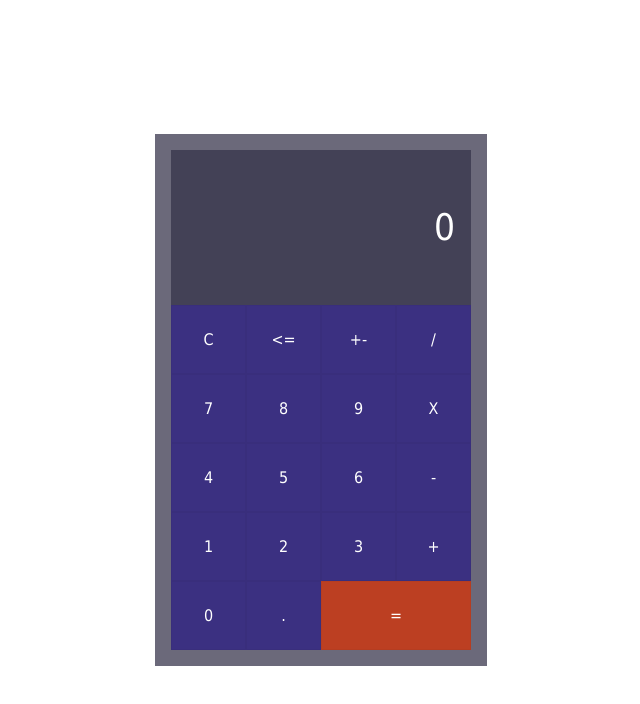
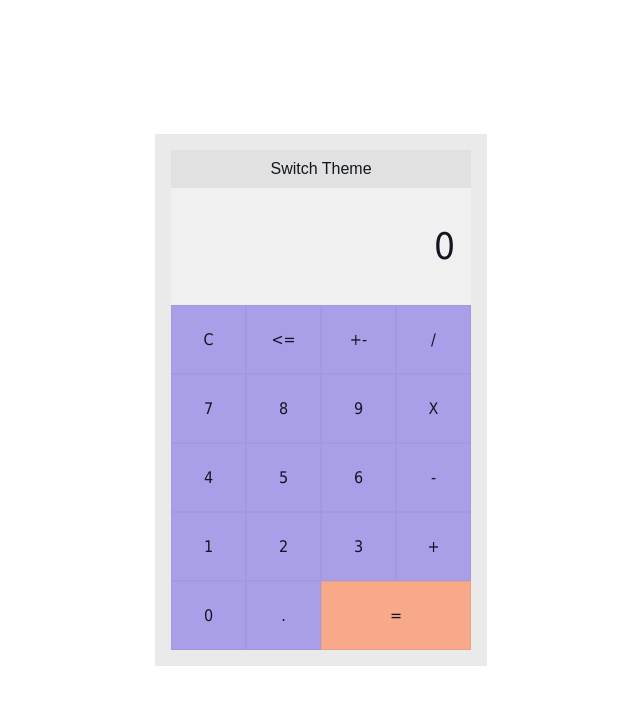
Before and after one commit to Serge0n/Calculator-exercise, a React (Create React App) app: page / in a window 1280 px wide. Shown: the top 704 px of the page, without its empty margins (319-959 px from the left). Built offline with nearby package versions, Linux system fonts and the light colour scheme.

Commit message:
global styles

```diff
--- a/src/App.css
+++ /dev/null
@@ -1,12 +0,0 @@
-body {
-  margin: 0;
-  padding: 0;
-  font-family: Tahoma, Geneva, sans-serif;
-}
-
-#root {
-  min-height: 100vh;
-  display: flex;
-  justify-content: center;
-  align-items: center;
-}
--- a/src/App.tsx
+++ b/src/App.tsx
@@ -1,125 +1,18 @@
-import { FC, useState } from 'react'
+import { FC } from 'react'
 import { Calculator } from './components/Calculator'
-import { Numpad } from './components/Numpad'
-import { Screen } from './components/Screen'
-import { Digit, Operator } from './types'
-
-const MAX_DIGITS = 11
+import { ThemeProvider } from "styled-components"
+import { useTheme } from './useTheme'
+import { darkTheme, lightTheme } from './themes'
+import { GlobalStyles } from './GlobalStyles'
 
 export const App:FC  = () => {
-  const [screen, setScreen] = useState("0")
-  const [operator, setOperator] = useState<Operator>()
-  const [waitingForRightOperand, setWaitingForRightOperand] = useState(true)
-  const [result, setResult] = useState(0)
-
-  const calculate = (rightOperand: number, pendingOperator: Operator): boolean => {
-    let newResult = result
-
-    switch (pendingOperator) {
-      case '+':
-        newResult += rightOperand
-        break
-      case '-':
-        newResult -= rightOperand
-        break
-      case '*':
-        newResult *= rightOperand
-        break
-      case '/':
-        if (rightOperand === 0) {
-          return false
-        }
-
-        newResult /= rightOperand
-    }
-
-    setResult(newResult)
-    setScreen(newResult.toString().slice(0, MAX_DIGITS))
-
-    return true
-  }
-
-  const onDigitClick = (digit: Digit) => {
-    if (screen.length >= MAX_DIGITS && !operator) return
-
-    let newScreen = screen
-
-    if (waitingForRightOperand) {
-      newScreen = ""
-      setWaitingForRightOperand(false)
-    }
-
-    if (screen !== '0') {
-      newScreen += digit.toString()
-    } else {
-      newScreen = digit.toString()
-    }
-
-    if (screen.length >= MAX_DIGITS && !waitingForRightOperand) return
-    setScreen(newScreen)
-  }
-
-  const onOperatorClick = (newOperator: Operator) => {
-    const rightOperand = Number(screen)
-
-    if (operator && !waitingForRightOperand) {
-      if (!calculate(rightOperand, operator)) return
-    } else {
-      setResult(rightOperand)
-    }
-
-    setOperator(newOperator)
-    setWaitingForRightOperand(true)
-  }
-
-  const onChangeSignClick = () => {
-    if (screen === "0") return
-    Number(screen) > 0 ? setScreen('-' + screen) : setScreen(screen.slice(1))
-  }
-
-  const onResetClick = () => {
-    setScreen("0")
-    setWaitingForRightOperand(true)
-    setOperator(undefined)
-    setResult(0)
-  }
-
-  const onDeleteClick = () => {
-    setScreen((screen.length === 2 && screen[0] === "-") || screen.length === 1 ? "0" : screen.slice(0,-1))
-  }
-
-  const onCalculateClick = () => {
-    const rightOperand = Number(screen)
-
-    if (operator && !waitingForRightOperand) {
-      if (!calculate(rightOperand, operator)) return
-      setOperator(undefined)
-    } else {
-      setScreen(rightOperand.toString())
-    }
-
-    setResult(rightOperand)
-    setWaitingForRightOperand(true)
-  }
-
-  const onDotClick = () => {
-    if (screen.indexOf('.') === -1) {
-      setScreen(screen + ".")
-    }
-  }
+  const { theme, themeToggler } = useTheme()
+  const selectedTheme = theme === 'light' ? lightTheme : darkTheme
 
   return (
-    <Calculator>
-      <Screen screen={screen} operator={operator}/>
-      <Numpad
-        onDigitClick={onDigitClick}
-        onOperatorClick={onOperatorClick}
-        onChangeSignClick={onChangeSignClick}
-        onResetClick={onResetClick}
-        onDeleteClick={onDeleteClick}
-        onCalculateClick={onCalculateClick}
-        onDotClick={onDotClick}
-      />
-    </Calculator>
+    <ThemeProvider theme={selectedTheme}>
+      <GlobalStyles />
+      <Calculator themeToggler={themeToggler}/>
+    </ThemeProvider>
   )
 }
--- /dev/null
+++ b/src/GlobalStyles.ts
@@ -0,0 +1,16 @@
+import { createGlobalStyle } from "styled-components"
+
+export const GlobalStyles = createGlobalStyle`
+   body {
+    margin: 0;
+    padding: 0;
+    font-family: Tahoma, Geneva, sans-serif;
+  }
+
+  #root {
+    min-height: 100vh;
+    display: flex;
+    justify-content: center;
+    align-items: center;
+  }
+`
--- a/src/components/Button.tsx
+++ b/src/components/Button.tsx
@@ -4,31 +4,30 @@ import styled, { css } from 'styled-components'
 const StyledButton = styled.button<Omit<ButtonProps, "value">>`
   font-family: inherit;
   font-size: inherit;
-  background-color: rgba(27, 11, 133, 0.6);
-  color: #fff;
+  background-color: ${({ theme }) => theme.button.standart.bg};
+  color: ${({ theme }) => theme.color};
   cursor: pointer;
   border: 1px solid rgba(0, 0, 0, 0.04);
   padding-top: 1.5rem;
   padding-bottom: 1.5rem;
   overflow: hidden;
   &:hover {
-    background-color: rgba(27, 11, 133, 0.7);
+    background-color: ${({ theme }) => theme.button.standart.hoverBg};
   }
-
   :active {
-    background-color: rgba(27, 11, 133);
+    background-color: ${({ theme }) => theme.button.standart.activeBg};
   }
 
   ${({ isEqual }) =>
     isEqual &&
     css`
       grid-column-end: span 2;
-      background-color: rgba(209, 53, 13, 0.8);
+      background-color: ${({ theme }) => theme.button.isEqual.bg};
       &:hover {
-        background-color: rgba(209, 53, 13, 0.9);
+        background-color: ${({ theme }) => theme.button.isEqual.hoverBg};
       }
       &:active {
-        background-color: rgba(209, 53, 13);
+        background-color: ${({ theme }) => theme.button.isEqual.activeBg};
       }
     `}
 `
--- a/src/components/Calculator.tsx
+++ b/src/components/Calculator.tsx
@@ -1,5 +1,9 @@
-import { FC } from "react"
+import { FC, useState } from "react"
 import styled from "styled-components"
+import { Digit, Operator } from "../types"
+import { Numpad } from "./Numpad"
+import { Screen } from "./Screen"
+import { ThemeToggler } from "./ThemeToggler"
 
 const StyledCalculator = styled.div`
   padding: 1rem;
@@ -8,10 +12,131 @@ const StyledCalculator = styled.div`
   justify-content: flex-end;
   width: 300px;
   height: 500px;
-  background-color: rgba(9, 5, 34, 0.6);
+  background-color: ${({ theme }) => theme.bg};
   overflow: hidden;
 `
 
-export const Calculator: FC = ({ children }) => {
-  return <StyledCalculator>{children}</StyledCalculator>
+const MAX_DIGITS = 11
+
+interface CalculatorProps {
+  themeToggler: () => void
 }
+
+export const Calculator: FC<CalculatorProps> = ({ themeToggler }) => {
+  const [screen, setScreen] = useState("0")
+  const [operator, setOperator] = useState<Operator>()
+  const [waitingForRightOperand, setWaitingForRightOperand] = useState(true)
+  const [result, setResult] = useState(0)
+
+  const calculate = (rightOperand: number, pendingOperator: Operator): boolean => {
+    let newResult = result
+
+    switch (pendingOperator) {
+      case '+':
+        newResult += rightOperand
+        break
+      case '-':
+        newResult -= rightOperand
+        break
+      case '*':
+        newResult *= rightOperand
+        break
+      case '/':
+        if (rightOperand === 0) {
+          return false
+        }
+
+        newResult /= rightOperand
+    }
+
+    setResult(newResult)
+    setScreen(newResult.toString().slice(0, MAX_DIGITS))
+
+    return true
+  }
+
+  const onDigitClick = (digit: Digit) => {
+    if (screen.length >= MAX_DIGITS && !operator) return
+
+    let newScreen = screen
+
+    if (waitingForRightOperand) {
+      newScreen = ""
+      setWaitingForRightOperand(false)
+    }
+
+    if (screen !== '0') {
+      newScreen += digit.toString()
+    } else {
+      newScreen = digit.toString()
+    }
+
+    if (screen.length >= MAX_DIGITS && !waitingForRightOperand) return
+    setScreen(newScreen)
+  }
+
+  const onOperatorClick = (newOperator: Operator) => {
+    const rightOperand = Number(screen)
+
+    if (operator && !waitingForRightOperand) {
+      if (!calculate(rightOperand, operator)) return
+    } else {
+      setResult(rightOperand)
+    }
+
+    setOperator(newOperator)
+    setWaitingForRightOperand(true)
+  }
+
+  const onChangeSignClick = () => {
+    if (screen === "0") return
+    Number(screen) > 0 ? setScreen('-' + screen) : setScreen(screen.slice(1))
+  }
+
+  const onResetClick = () => {
+    setScreen("0")
+    setWaitingForRightOperand(true)
+    setOperator(undefined)
+    setResult(0)
+  }
+
+  const onDeleteClick = () => {
+    setScreen((screen.length === 2 && screen[0] === "-") || screen.length === 1 ? "0" : screen.slice(0,-1))
+  }
+
+  const onCalculateClick = () => {
+    const rightOperand = Number(screen)
+
+    if (operator && !waitingForRightOperand) {
+      if (!calculate(rightOperand, operator)) return
+      setOperator(undefined)
+    } else {
+      setScreen(rightOperand.toString())
+    }
+
+    setResult(rightOperand)
+    setWaitingForRightOperand(true)
+  }
+
+  const onDotClick = () => {
+    if (screen.indexOf('.') === -1) {
+      setScreen(screen + ".")
+    }
+  }
+
+  return (
+    <StyledCalculator>
+      <ThemeToggler themeToggler={themeToggler} />
+      <Screen screen={screen} operator={operator}/>
+      <Numpad
+        onDigitClick={onDigitClick}
+        onOperatorClick={onOperatorClick}
+        onChangeSignClick={onChangeSignClick}
+        onResetClick={onResetClick}
+        onDeleteClick={onDeleteClick}
+        onCalculateClick={onCalculateClick}
+        onDotClick={onDotClick}
+      />
+    </StyledCalculator>
+  )
+}
--- a/src/components/Screen.tsx
+++ b/src/components/Screen.tsx
@@ -9,17 +9,17 @@ const StyledDisplay = styled.div`
   align-items: center;
   justify-content: space-between;
   overflow: hidden;
-  background-color: rgba(9, 5, 34, 0.4);
+  background-color: ${({ theme }) => theme.screenBg};
 `
 
 const StyledScreen = styled.div`
   font-size: 2.3em;
-  color: #fff;
+  color: ${({ theme }) => theme.color};
 `
 
 const StyledOperator = styled.div`
   font-size: 1em;
-  color: rgba(209, 53, 13);
+  color: ${({ theme }) => theme.operatorColor};
 `
 
 interface ScreenProps {
--- /dev/null
+++ b/src/components/ThemeToggler.tsx
@@ -0,0 +1,21 @@
+import { FC } from "react";
+import styled from "styled-components"
+
+const ToggleButton = styled.button`
+   cursor: pointer;
+   border: none;
+   background-color: ${({ theme }) => theme.bg};
+   color: ${({ theme }) => theme.color};
+   padding: 10px;
+   font-size: 1rem;
+`
+
+interface ThemeTogglerProps {
+  themeToggler: () => void
+}
+
+export const ThemeToggler: FC<ThemeTogglerProps> = ({ themeToggler }) => {
+  return (
+    <ToggleButton onClick={themeToggler}>Switch Theme</ToggleButton>
+  )
+}
--- a/src/index.tsx
+++ b/src/index.tsx
@@ -1,7 +1,6 @@
 import React from 'react'
 import ReactDOM from 'react-dom'
 import { App } from './App'
-import './App.css'
 
 ReactDOM.render(
   <React.StrictMode>
--- /dev/null
+++ b/src/themes.ts
@@ -0,0 +1,41 @@
+import { css } from "styled-components"
+
+export const lightTheme = {
+  bg: css`rgba(220, 220, 220, 0.6)`,
+  screenBg: css`rgba(240, 240, 240)`,
+  color: "#121620",
+  operatorColor: css`rgba(209, 53, 13)`,
+
+  button: {
+    standart: {
+      bg: css`rgba(127, 111, 233, 0.6)`,
+      hoverBg: css`rgba(127, 111, 233, 0.7)`,
+      activeBg: css`rgba(127, 111, 233)`,
+    },
+    isEqual: {
+      bg: css`rgba(250, 153, 113, 0.8)`,
+      hoverBg: css`rgba(250, 153, 113, 0.9)`,
+      activeBg: css`rgba(250, 153, 113)`,
+    },
+  },
+}
+
+export const darkTheme = {
+  bg: css`rgba(9, 5, 34, 0.6)`,
+  screenBg: css`rgba(9, 5, 34, 0.4)`,
+  color: "#fff",
+  operatorColor: css`rgba(209, 53, 13)`,
+
+  button: {
+    standart: {
+      bg: css`rgba(27, 11, 133, 0.6)`,
+      hoverBg: css`rgba(27, 11, 133, 0.7)`,
+      activeBg: css`rgba(27, 11, 133)`,
+    },
+    isEqual: {
+      bg: css`rgba(209, 53, 13, 0.8)`,
+      hoverBg: css`rgba(209, 53, 13, 0.9)`,
+      activeBg: css`rgba(209, 53, 13)`,
+    },
+  },
+}
--- /dev/null
+++ b/src/useTheme.ts
@@ -0,0 +1,11 @@
+import { useState } from 'react';
+
+const THEMES = { LIGHT: "light", DARK: "dark" }
+
+export const useTheme = () => {
+  const [theme, setTheme] = useState(THEMES.LIGHT)
+  const themeToggler = () => {
+      theme === THEMES.LIGHT ? setTheme(THEMES.DARK) : setTheme(THEMES.LIGHT)
+  }
+  return {theme, themeToggler}
+}
```
Also changed, not shown: 1 other file (tests, documents, lock files or other folders).
